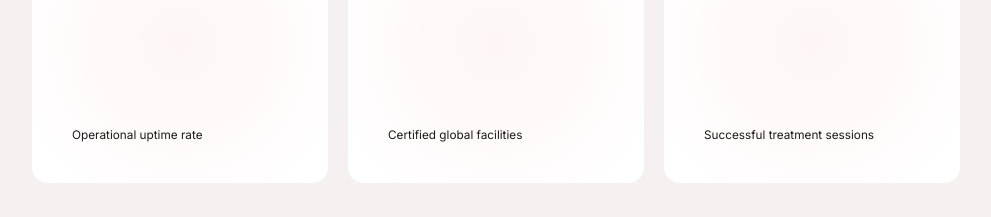
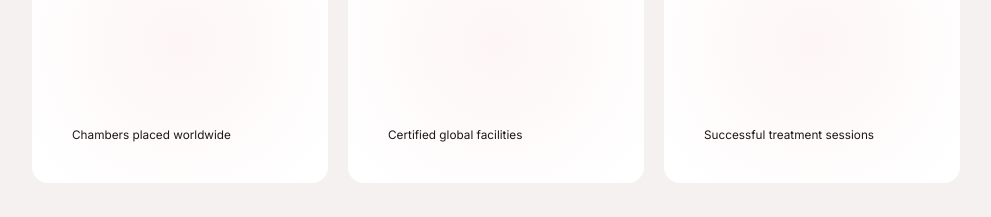
Before and after one commit to dmytro-webild/57547364-73ed-4395-891e-8274e688f651, a React (Vite) app: page / in a window 1280 px wide. Shown: the part 4060-4277 px from the top of the page, without its empty margins (144-1135 px from the left). Built offline with nearby package versions, Linux system fonts and the light colour scheme; a web font is replaced by a local one.

Commit message:
Update src/pages/HomePage/sections/Science.tsx

```diff
--- a/src/pages/HomePage/sections/Science.tsx
+++ b/src/pages/HomePage/sections/Science.tsx
@@ -16,7 +16,7 @@ export default function ScienceSection(): React.JSX.Element {
           metrics={[
             {
               value: "3000 ",
-              description: "Operational uptime rate",
+              description: "Chambers placed worldwide",
             },
             {
               value: "120+",
```
